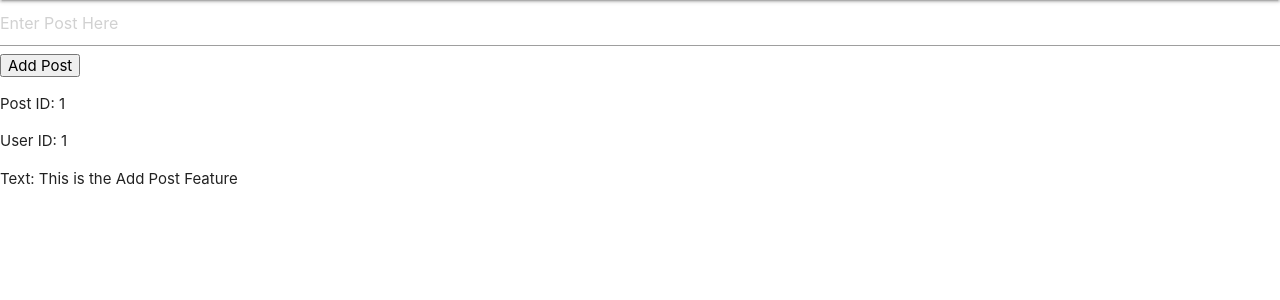
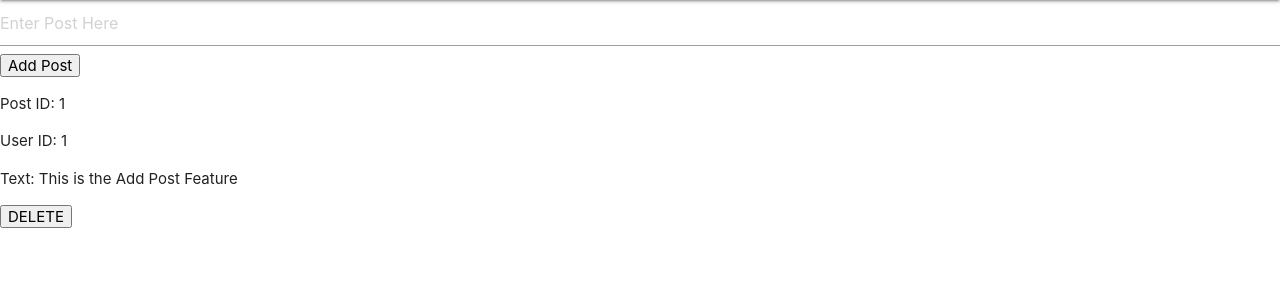
Before and after one commit to RandyDeo/INFO2602-Final, a Flask app: template templates/app.html in a window 1280 px wide. Shown: the part 64-364 px from the top of the page. Run offline with Flask 2, Linux system fonts and the light colour scheme; the template is opened without the code that fills it: values that come from a table or form of the project are taken from there, others are empty.

Commit message:
Trying to get Delete Working

```diff
--- a/main.py
+++ b/main.py
@@ -68,6 +68,16 @@ def submitPost():
 
     return redirect('/app')
 
+@app.route("/app", methods=(["DELETE"]))
+@login_required
+def deletePost():
+    if request.method == "DELETE":
+        selectedPost = Post.query.filter_by(id="1").first()
+        db.session.remove(selectedPost)
+        db.session.commit()
+
+    return redirect('/app')
+
 @app.route("/login", methods=(['GET', 'POST']))
 def login():
     if request.method == 'GET':
--- a/templates/app.html
+++ b/templates/app.html
@@ -1,5 +1,5 @@
 {% extends "layout.html" %}
-{% block title %}Discover{% endblock %}
+{% block title %}Home Page{% endblock %}
 {% block page %} Welcome {{ current_user.username }} {% endblock %}
 
 {{ super() }}
@@ -8,17 +8,21 @@
 
     <form action="/app" method="POST">
 
-			<input type="text" name="textBox" placeholder="Enter Post Here">
-			<button>Add Post</button>
+        <input type="text" name="textBox" placeholder="Enter Post Here">
+        <button>Add Post</button>
 
     </form>
 
     {% for post in allPosts %}
 
+    <form action="/app" method="DELETE">
         <p>Post ID: {{post.id}}</p>
         <p>User ID: {{post.userid}}</p>
         <p>Text: {{post.text}}</p>
 
+        <button>DELETE</button>
+    </form>
+
     {% endfor %}
 
 {% endblock %}
```
Also changed, not shown: test.db.
